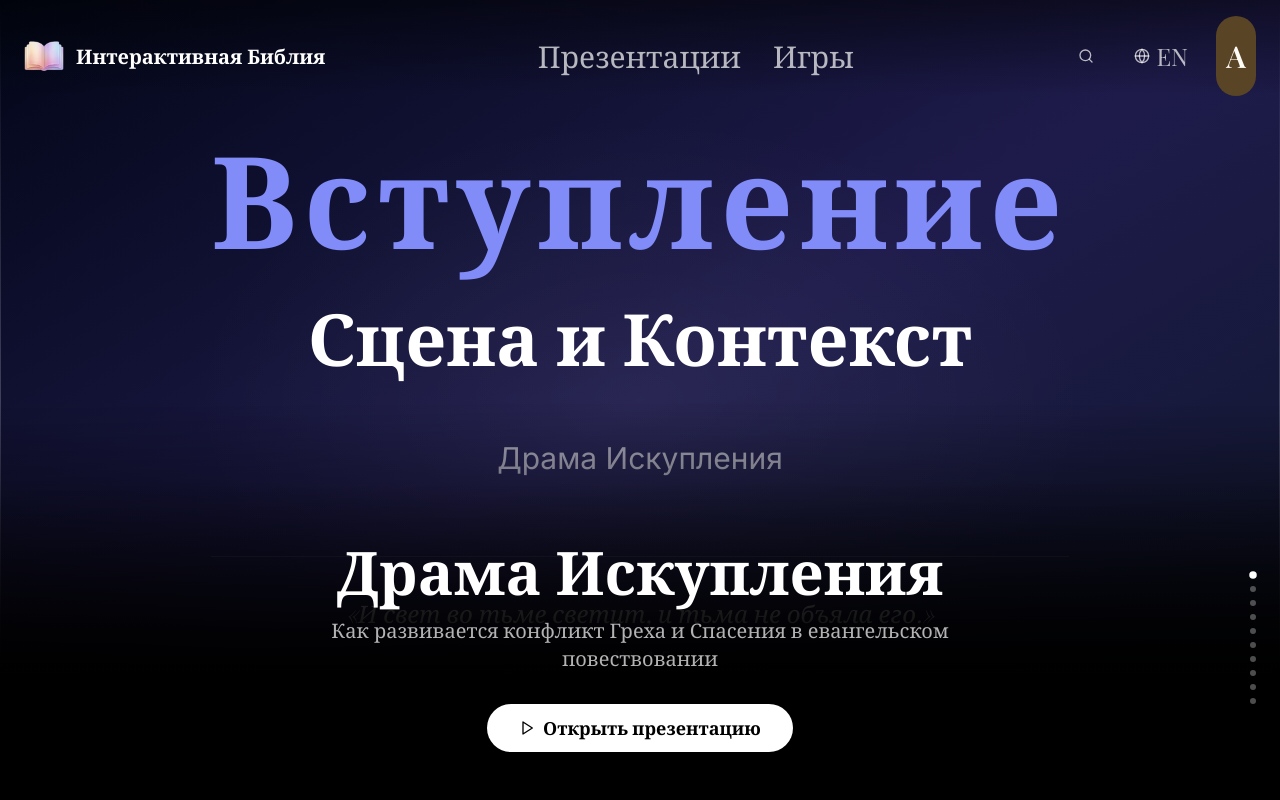
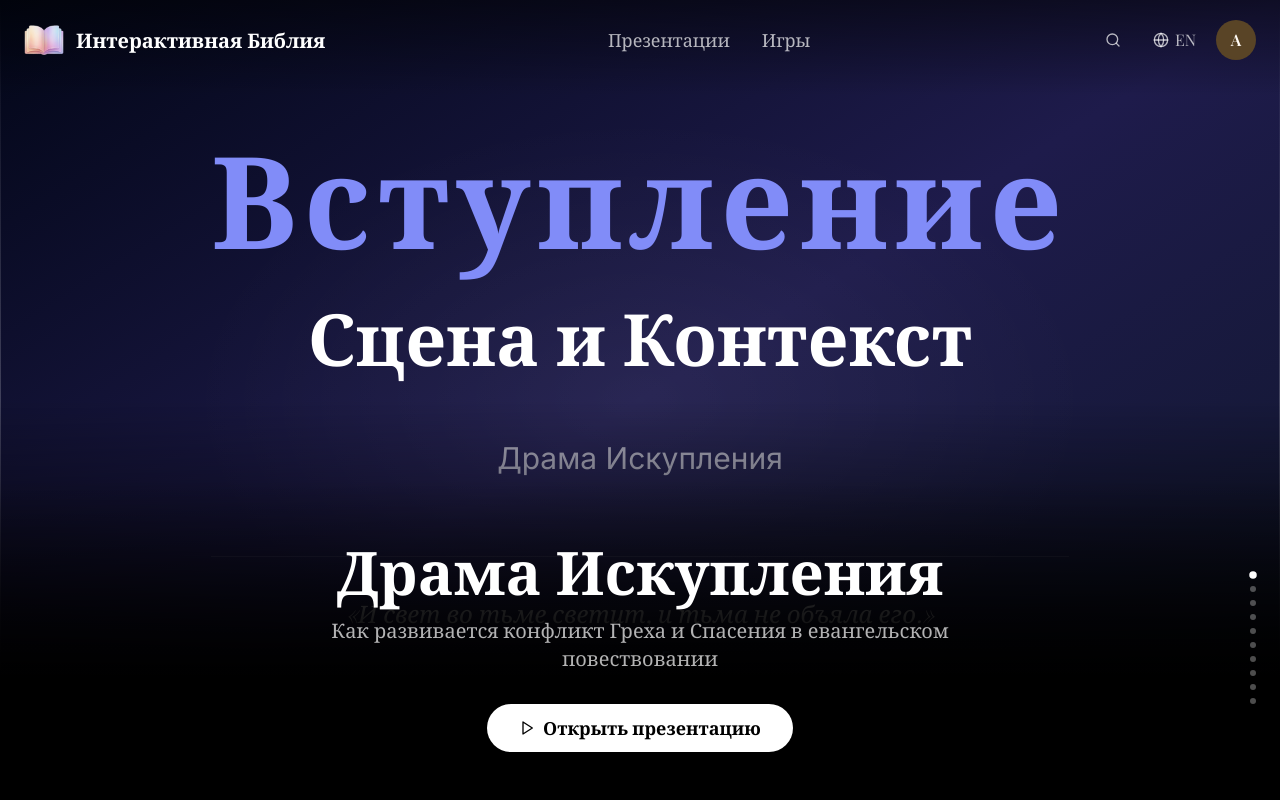
Before and after one commit to AndreyFedkovich/christian-showcase, a React (Vite) app: page / in a window 1280 px wide. Shown: the top 800 px of the page. Built offline with nearby package versions, Linux system fonts and the light colour scheme; the HTML template or start-up script is replaced by a standard one.

Commit message:
Reverted to commit 80359b22ae92fd1c1bed20fdc46c4b576022f564

```diff
--- a/src/components/FixedNavbar.tsx
+++ b/src/components/FixedNavbar.tsx
@@ -34,7 +34,7 @@ const FixedNavbar = ({ isScrolled, onNavigate }: FixedNavbarProps) => {
       animate={{ y: 0 }}
       transition={{ duration: 0.3 }}
     >
-      <div className="max-w-7xl mx-auto px-4 md:px-6 h-28 flex items-center justify-between">
+      <div className="max-w-7xl mx-auto px-4 md:px-6 h-20 flex items-center justify-between">
         {/* Left: Logo + Site name */}
         <div className="flex items-center gap-3">
           <img
@@ -55,7 +55,7 @@ const FixedNavbar = ({ isScrolled, onNavigate }: FixedNavbarProps) => {
           <button
             onClick={() => onNavigate('presentations')}
             className={cn(
-              "text-3xl font-medium transition-colors",
+              "text-lg font-medium transition-colors",
               textColorMuted,
               "hover:opacity-100"
             )}
@@ -65,7 +65,7 @@ const FixedNavbar = ({ isScrolled, onNavigate }: FixedNavbarProps) => {
           <button
             onClick={() => onNavigate('games')}
             className={cn(
-              "text-3xl font-medium transition-colors",
+              "text-lg font-medium transition-colors",
               textColorMuted,
               "hover:opacity-100"
             )}
@@ -75,14 +75,14 @@ const FixedNavbar = ({ isScrolled, onNavigate }: FixedNavbarProps) => {
         </div>
 
         {/* Right: Search, Language, User */}
-        <div className="flex items-center gap-4">
+        <div className="flex items-center gap-2">
           {/* Search */}
           <Button
             variant="ghost"
             size="icon"
             className={cn("hidden md:flex", hoverBg)}
           >
-            <Search className={cn("w-12 h-12", textColorMuted)} />
+            <Search className={cn("w-6 h-6", textColorMuted)} />
           </Button>
 
           {/* Language */}
@@ -91,8 +91,8 @@ const FixedNavbar = ({ isScrolled, onNavigate }: FixedNavbarProps) => {
             size="sm"
             className={cn("gap-1.5", hoverBg, textColorMuted)}
           >
-            <Globe className="w-10 h-10" />
-            <span className="text-2xl font-medium">EN</span>
+            <Globe className="w-5 h-5" />
+            <span className="text-base font-medium">EN</span>
           </Button>
 
           {/* User Menu */}
@@ -103,7 +103,7 @@ const FixedNavbar = ({ isScrolled, onNavigate }: FixedNavbarProps) => {
                 size="icon"
                 className={cn("rounded-full p-0", hoverBg)}
               >
-                <div className="w-20 h-20 rounded-full bg-primary flex items-center justify-center text-primary-foreground font-semibold text-3xl">
+                <div className="w-10 h-10 rounded-full bg-primary flex items-center justify-center text-primary-foreground font-semibold text-base">
                   A
                 </div>
               </Button>
```
